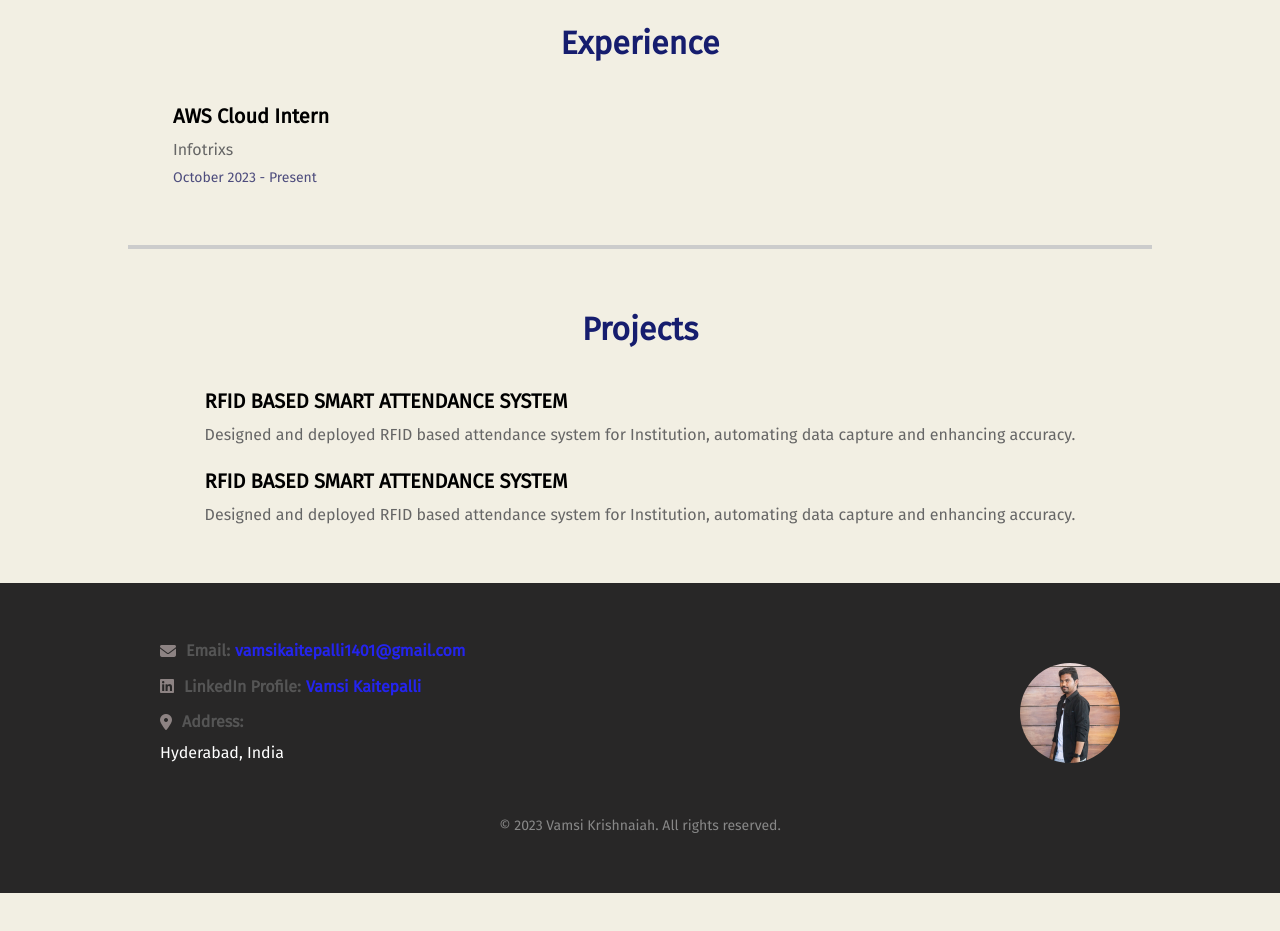
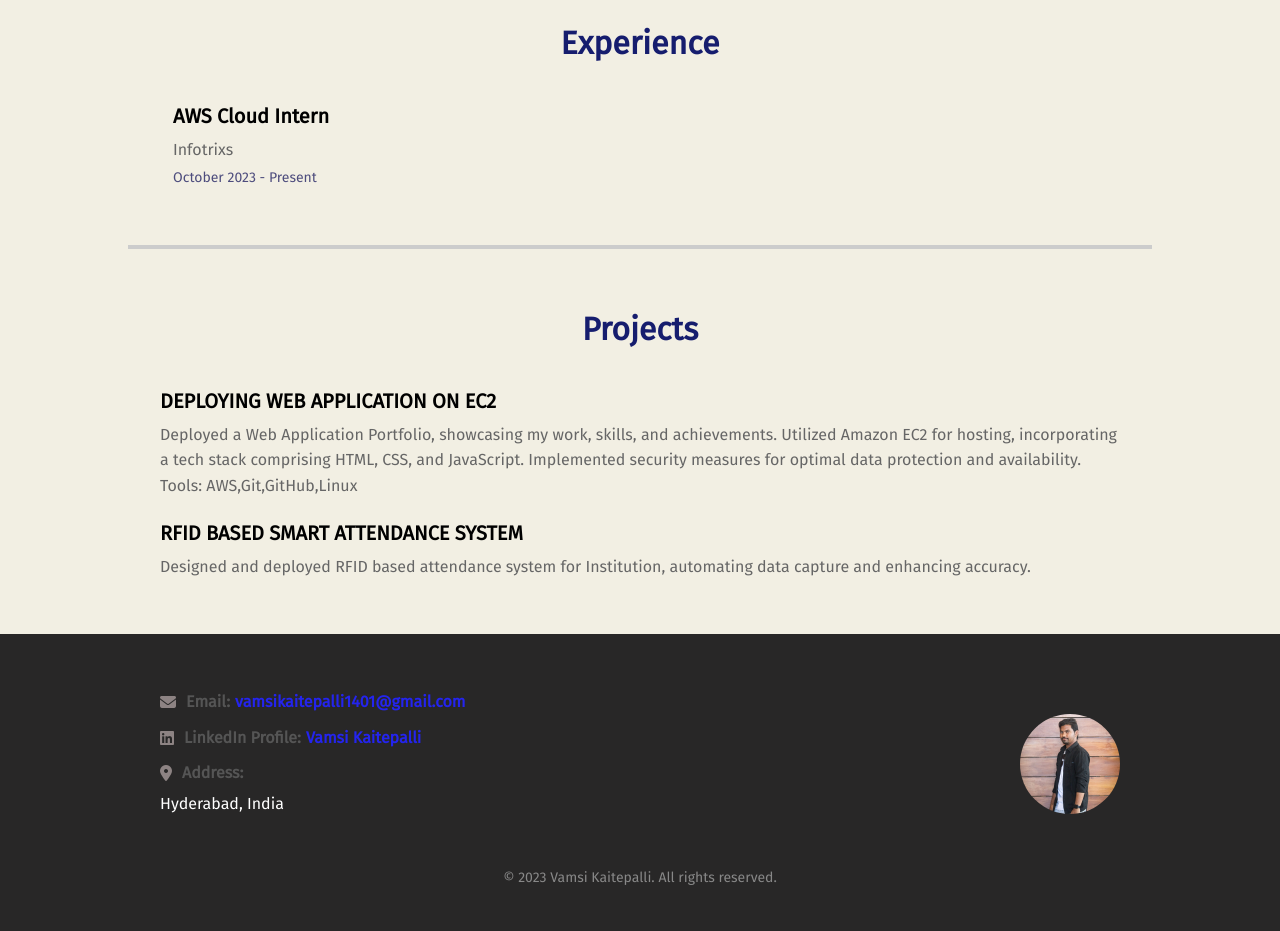
Before and after one commit to VamsiKaitepalli/Vamsi_Portfolio1, a plain HTML site: page index.html in a window 1280 px wide. Shown: the part 973-1904 px from the top of the page. Before the commit the page ends 1866 px from the top, so only its background shows below. Drawn offline with nearby package versions, Linux system fonts and the light colour scheme.

Commit message:
Update index.html

```diff
--- a/index.html
+++ b/index.html
@@ -19,7 +19,7 @@
         <script src="https://kit.fontawesome.com/8e3f66fe76.js"
             crossorigin="anonymous"></script>
         <link rel="icon" type="image/jpg" href="./images/profile.jpg" />
-        <title>Vamsi Krishnaiah</title>
+        <title>Vamsi Kaitepalli</title>
     </head>
 
     <body>
@@ -42,9 +42,9 @@
                     <h2 class="section-heading">About Me</h2>
                     <div class="intro">
                         <img src="./images/profile.jpg"
-                            alt="Dr. Vamsi Krishnaiah" class="profile-image">
+                            alt="Vamsi Kaitepalli" class="profile-image">
                         <div class="intro-text">
-                            <h3 class="intro-heading">Vamsi Krishnaiah</h3>
+                            <h3 class="intro-heading">Vamsi Kaitepalli</h3>
                             <p class="intro-subtitle">Passionate recent graduate with a deep interest in Devops practices</p>
                             <p class="intro-description">
                                 Hello, I'm Vamsi Kaitepalli, an enthusiastic tech enthusiast with a strong devotion to Devops practices.
@@ -95,9 +95,11 @@
                 <div class="container">
                     <h2 class="section-heading">Projects</h2>
                     <div class="project-item">
-                        <h3 class="project-title">RFID BASED SMART ATTENDANCE SYSTEM</h3>
-                        <p class="project-subtitle">Designed and deployed RFID based attendance system for Institution, automating data capture and
-                            enhancing accuracy.
+                        <h3 class="project-title">DEPLOYING WEB APPLICATION ON EC2</h3>
+                        <p class="project-subtitle">Deployed a Web Application Portfolio, showcasing my work, skills, and achievements. Utilized Amazon EC2 for hosting,
+                        incorporating a tech stack comprising HTML, CSS, and JavaScript.
+                        Implemented security measures for optimal data protection and availability.
+                            Tools: AWS,Git,GitHub,Linux
                         </p>
                     </div>
                     <div class="project-item">
@@ -142,7 +144,7 @@
                             alt="Dr. Vamsi Krishnaiah">
                     </div>
                 </div>
-                <p class="footer-text">© 2023 Vamsi Krishnaiah. All rights
+                <p class="footer-text">© 2023 Vamsi Kaitepalli. All rights
                     reserved.</p>
             </div>
         </footer>
```
